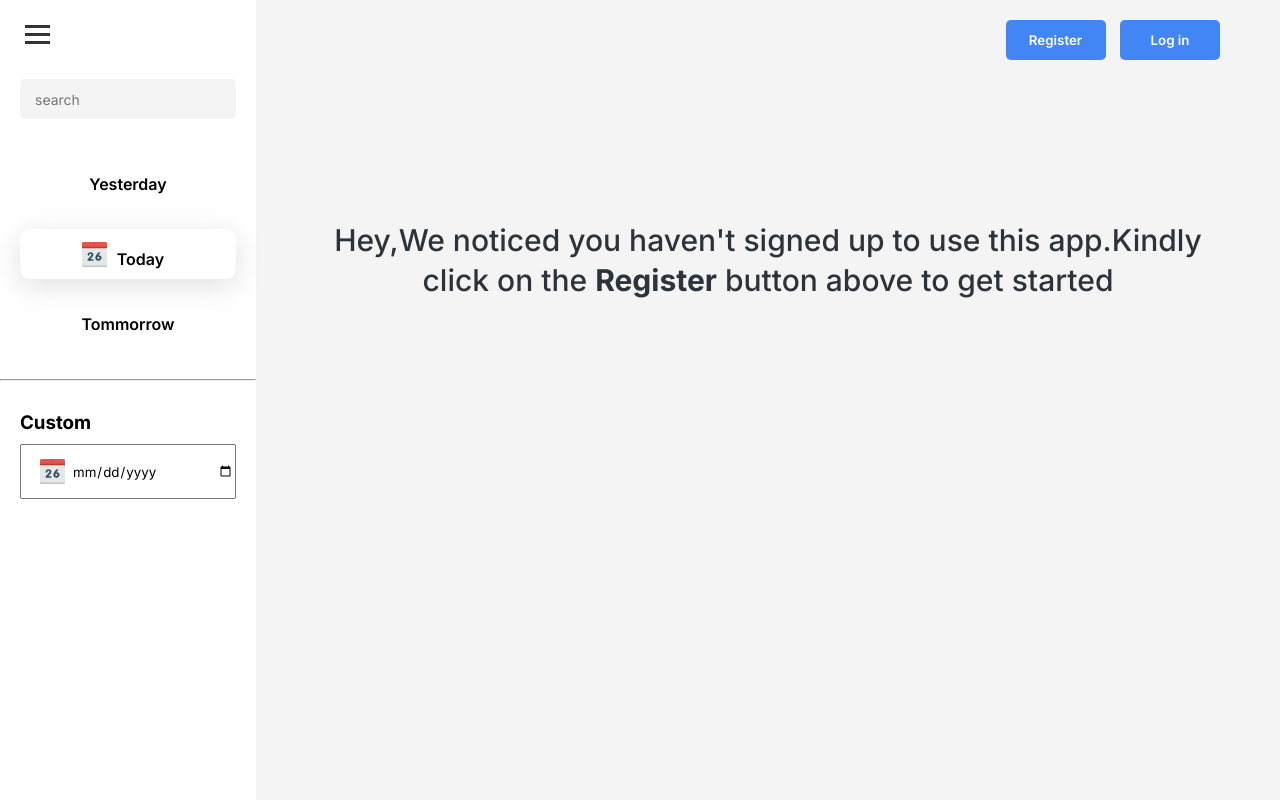
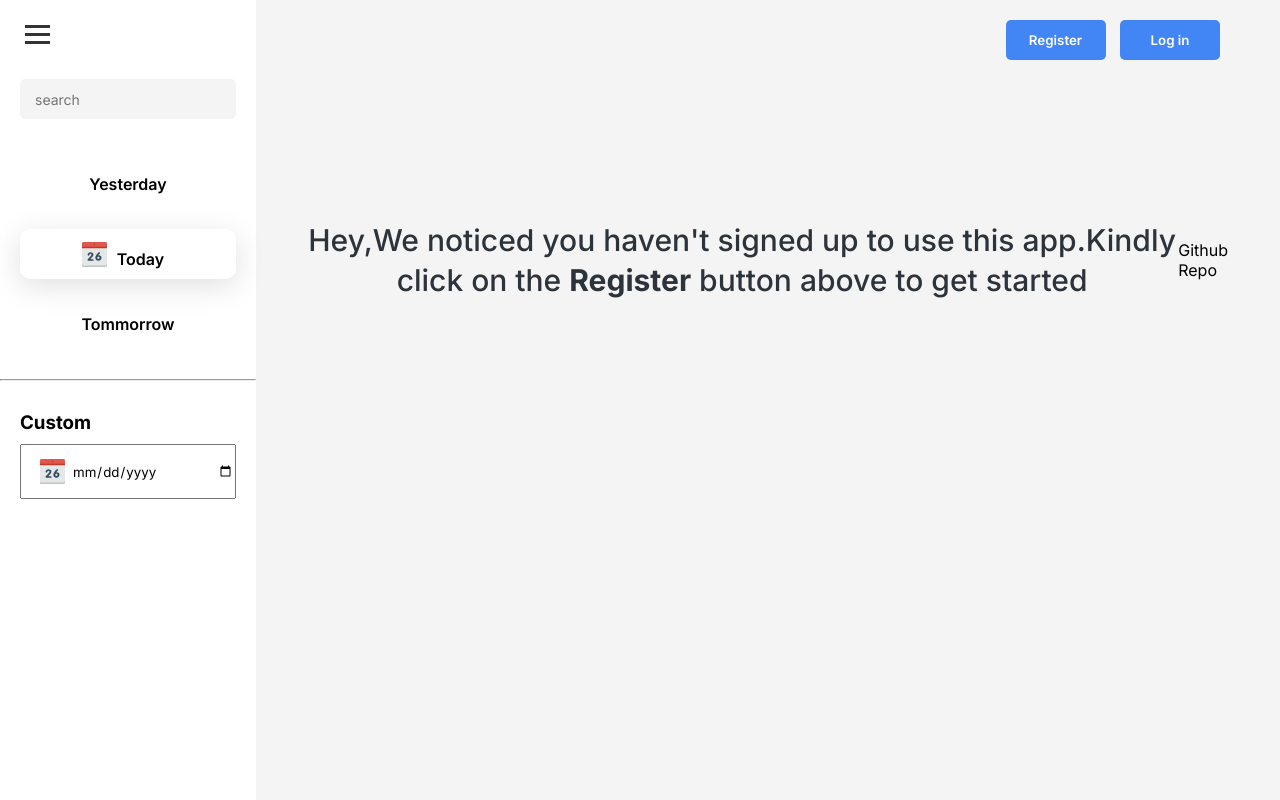
Before and after one commit to MMuyideen/AWS-CloudOps-week4, a Django app: page / in a window 1280 px wide. Run offline with Django 4.2, Linux system fonts and the light colour scheme.

Commit message:
Add Repository link

```diff
--- a/TODO/templates/index.html
+++ b/TODO/templates/index.html
@@ -63,6 +63,8 @@
             the <b>Register</b>
             button above to get started
           </h4>
+          <a href="https://github.com/MMuyideen/AWS-CloudOps-week4">Github Repo</a>
+          <!-- <img src="../static/Architecturediagram.png" alt="Architecture diagram " class="image"> -->
         </div>
       </section>
 
```
